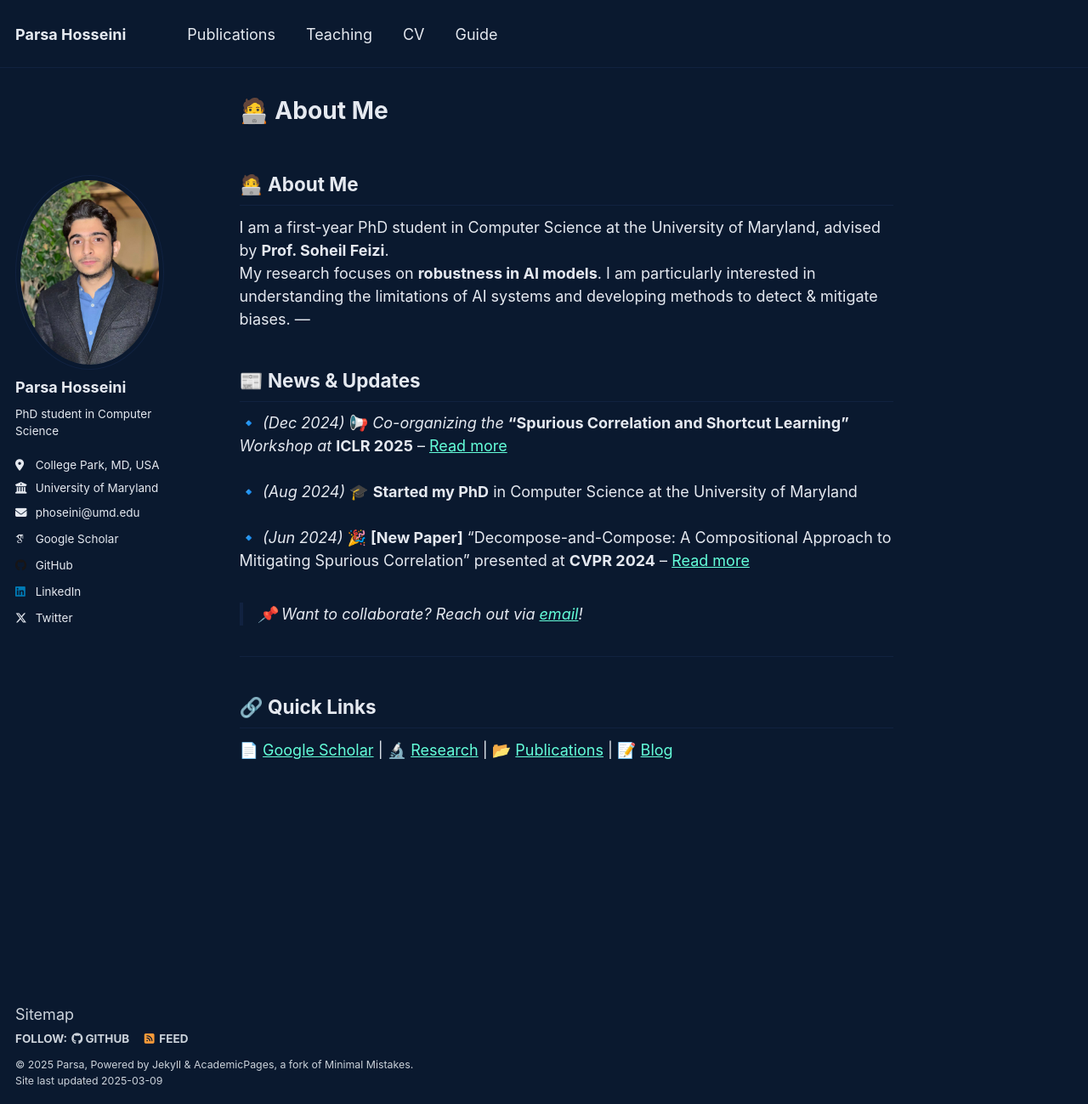
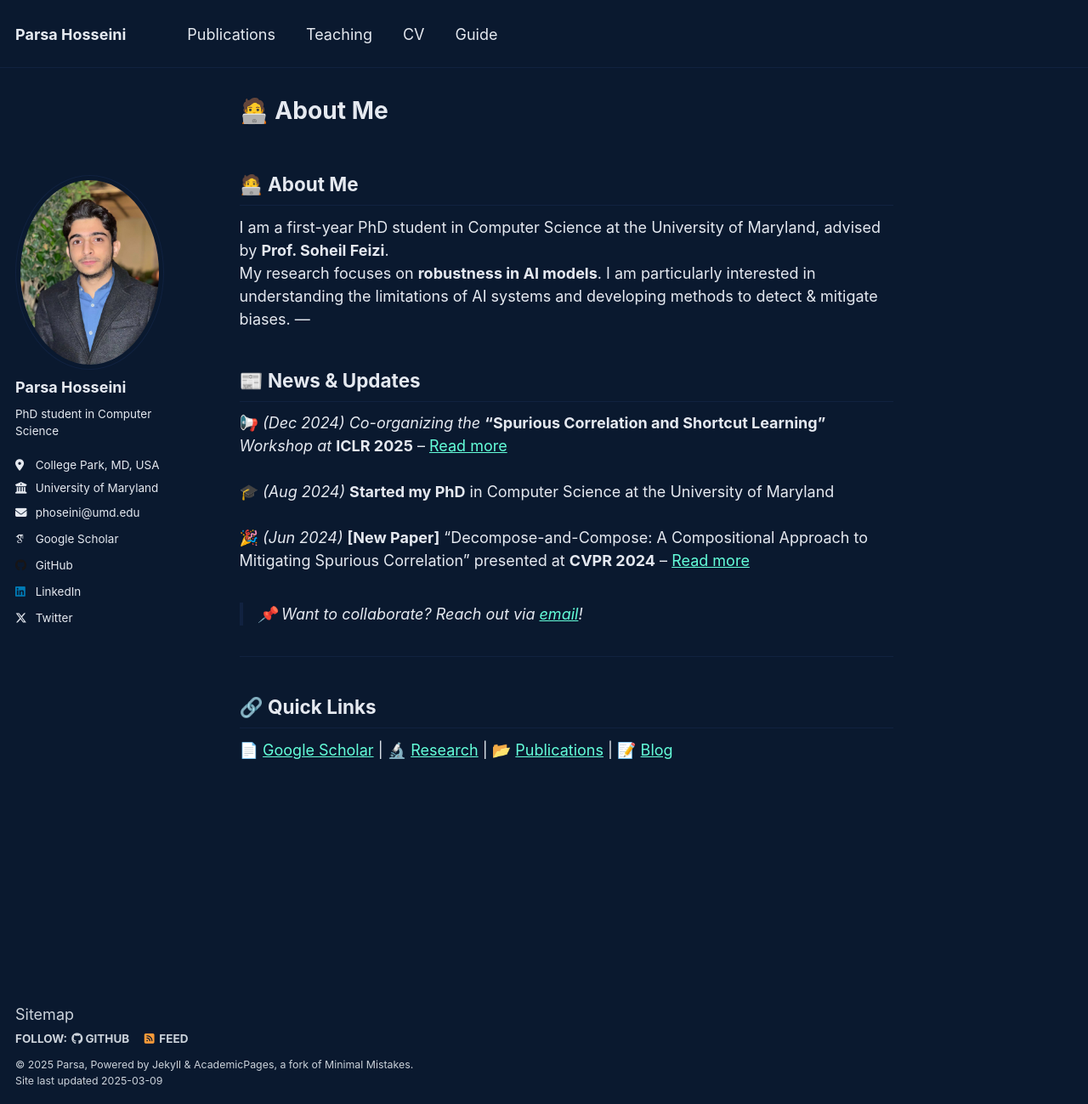
Before and after one commit to sudoparsa/sudoparsa.github.io, a Jekyll site: the page built from _pages/about.md, in a window 1280 px wide and 1299 px high. Shown: the whole window at 85% size. Built offline with Jekyll 4.4.1, drawn with Linux system fonts in a browser that asks for light colours; some web fonts are replaced; our own code applies the rules of GitHub Pages for plain Markdown files.

```diff
--- a/_pages/about.md
+++ b/_pages/about.md
@@ -13,11 +13,11 @@ I am particularly interested in understanding the limitations of AI systems and
 ---
 
 ## 📰 News & Updates
-🔹 *(Dec 2024)* 📢 *Co-organizing the* **"Spurious Correlation and Shortcut Learning"** *Workshop at* **ICLR 2025** – [Read more](https://scslworkshop.github.io)
+📢 *(Dec 2024)*  *Co-organizing the* **"Spurious Correlation and Shortcut Learning"** *Workshop at* **ICLR 2025** – [Read more](https://scslworkshop.github.io)
 <br>
-🔹 *(Aug 2024)* 🎓 **Started my PhD** in Computer Science at the University of Maryland
+🎓 *(Aug 2024)*  **Started my PhD** in Computer Science at the University of Maryland
 <br>
-🔹 *(Jun 2024)*  🎉 **[New Paper]** "Decompose-and-Compose: A Compositional Approach to Mitigating Spurious Correlation" presented at **CVPR 2024** – [Read more](https://cvpr.thecvf.com/virtual/2024/poster/30981)
+🎉 *(Jun 2024)*  **[New Paper]** "Decompose-and-Compose: A Compositional Approach to Mitigating Spurious Correlation" presented at **CVPR 2024** – [Read more](https://cvpr.thecvf.com/virtual/2024/poster/30981)
 
 > 📌 *Want to collaborate? Reach out via [email](mailto:your-email@umd.edu)!*
 
```
